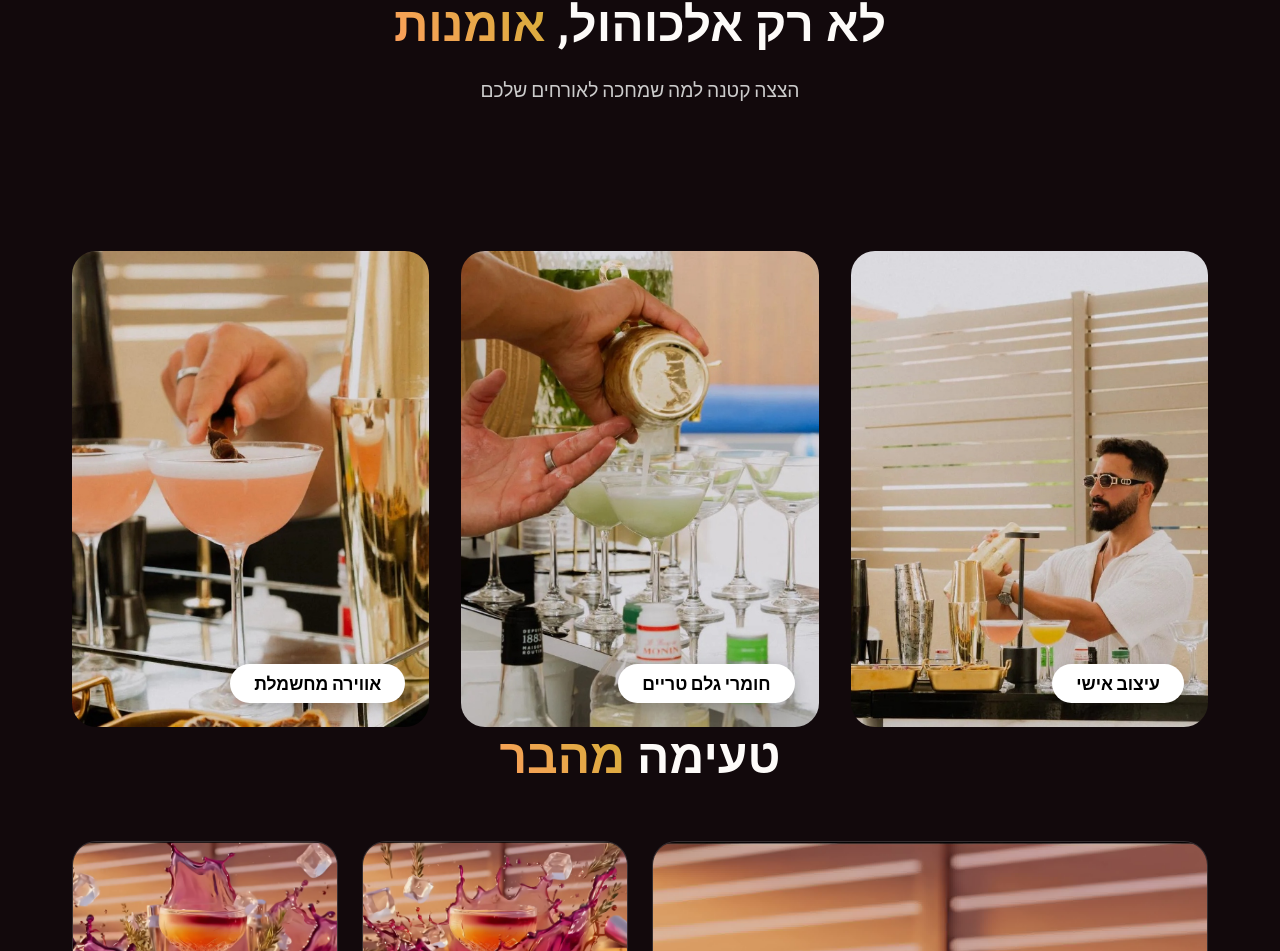
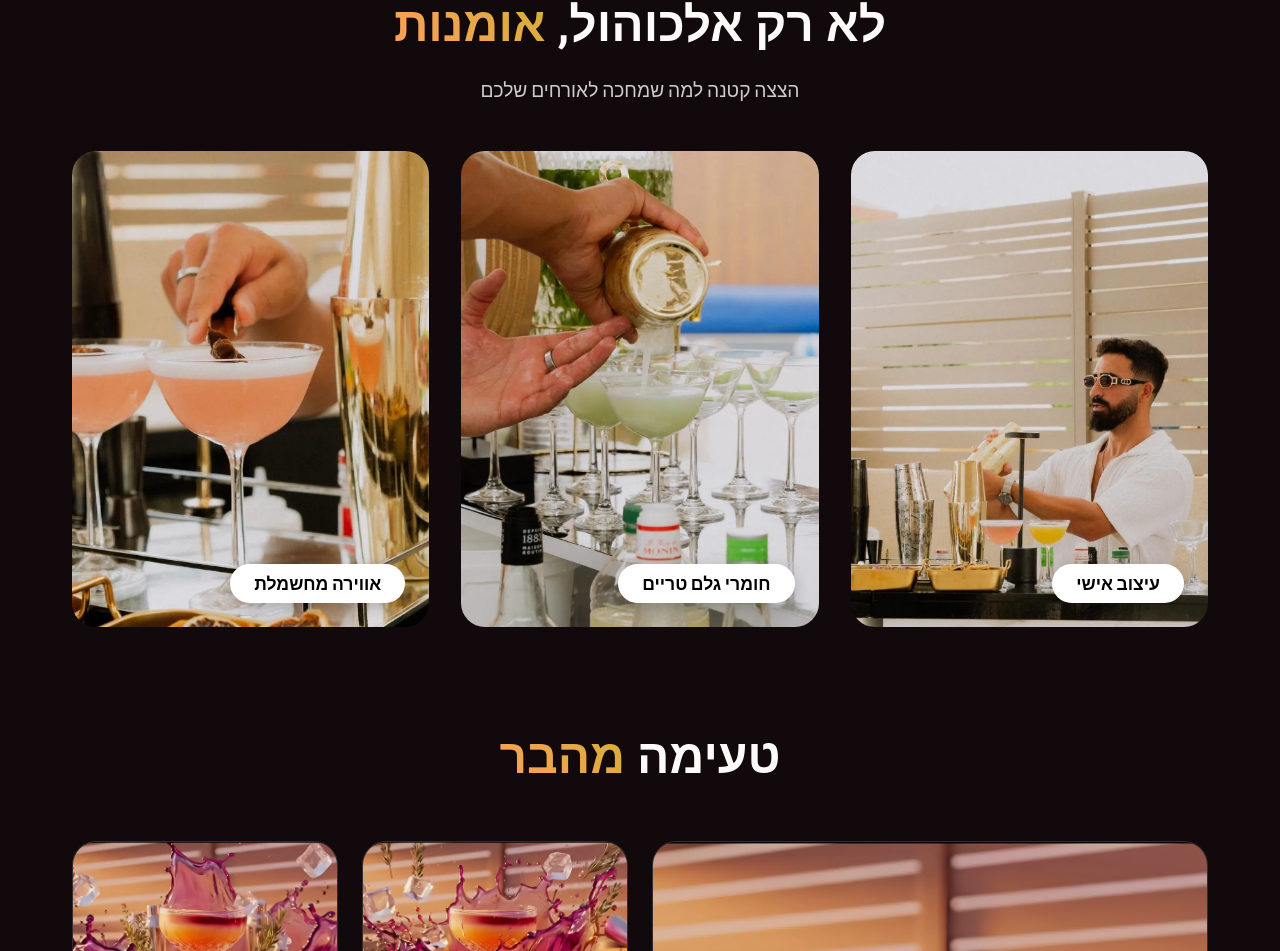
Before and after one commit to yossisossi445-web/sunset-bar, a React (Vite) app: page / in a window 1280 px wide. Shown: the part 5204-6155 px from the top of the page. Built offline with nearby package versions, Linux system fonts and the light colour scheme.

Commit message:
Update Features.jsx

```diff
--- a/src/components/Features.jsx
+++ b/src/components/Features.jsx
@@ -1,15 +1,24 @@
-import React, { useRef } from 'react';
+import React, { useRef, useState } from 'react';
 import gsap from 'gsap';
 import { useGSAP } from '@gsap/react';
 import { ScrollTrigger } from 'gsap/ScrollTrigger';
+
+// חובה לרשום את הפלאגין כדי שהגלילה תעבוד תמיד
+gsap.registerPlugin(ScrollTrigger);
 
 const Features = () => {
   const containerRef = useRef(null);
 
   useGSAP(() => {
-    gsap.from('.feature-card', {
+    // השתמשנו ב-fromTo על "עטיפת" האלמנט כדי למנוע התנגשויות ובאגים בטעינה
+    gsap.fromTo('.feature-wrapper',
+      {
         y: 100,
         opacity: 0,
+      },
+      {
+        y: 0,
+        opacity: 1,
         duration: 1,
         stagger: 0.2,
         ease: 'power3.out',
@@ -17,7 +26,8 @@ const Features = () => {
           trigger: containerRef.current,
           start: 'top 80%',
         }
-    });
+      }
+    );
   }, { scope: containerRef });
 
   const features = [
@@ -32,35 +42,55 @@ const Features = () => {
         לא רק אלכוהול, <span className="text-gradient">אומנות</span>
       </h2>
       <p style={{ textAlign: 'center', marginBottom: '3rem', color: '#ccc', fontSize: '1.2rem' }}>הצצה קטנה למה שמחכה לאורחים שלכם</p>
+
       <div style={{
         display: 'grid',
         gridTemplateColumns: 'repeat(auto-fit, minmax(300px, 1fr))',
         gap: '2rem'
       }}>
         {features.map((feature, idx) => (
-          <div key={idx} className="feature-card" style={{
+          // קריאה לקומפוננטת הכרטיסייה הנפרדת
+          <FeatureCard key={idx} feature={feature} />
+        ))}
+      </div>
+    </section>
+  );
+};
+
+// יצרנו את הכרטיסייה כרכיב נפרד כדי לנהל את ה-Hover בצורה בטוחה בלי התנגשויות
+const FeatureCard = ({ feature }) => {
+  const [isHovered, setIsHovered] = useState(false);
+
+  return (
+    // זו העטיפה ש-GSAP שולט עליה באנימציית הגלילה
+    <div className="feature-wrapper">
+
+      {/* זו הכרטיסייה עצמה שהעכבר שולט עליה ב-Hover */}
+      <div
+        style={{
           position: 'relative',
           borderRadius: '24px',
           overflow: 'hidden',
           aspectRatio: '3/4',
           transition: 'transform 0.4s ease',
-            cursor: 'none'
+          cursor: 'pointer', // שונה מ-none ל-pointer לחוויית משתמש טובה יותר
+          transform: isHovered ? 'translateY(-10px)' : 'translateY(0)'
         }}
-          onMouseEnter={(e) => {
-            e.currentTarget.style.transform = 'translateY(-10px)';
-            e.currentTarget.querySelector('img').style.transform = 'scale(1.05)';
-          }}
-          onMouseLeave={(e) => {
-            e.currentTarget.style.transform = 'translateY(0)';
-            e.currentTarget.querySelector('img').style.transform = 'scale(1)';
-          }}
+        onMouseEnter={() => setIsHovered(true)}
+        onMouseLeave={() => setIsHovered(false)}
       >
-            <img src={feature.img} alt={feature.title} style={{
+        <img
+          src={feature.img}
+          alt={feature.title}
+          style={{
             width: '100%',
             height: '100%',
             objectFit: 'cover',
-              transition: 'transform 0.6s ease'
-            }} />
+            transition: 'transform 0.6s ease',
+            transform: isHovered ? 'scale(1.05)' : 'scale(1)'
+          }}
+        />
+
         <div style={{
           position: 'absolute',
           bottom: '1.5rem',
@@ -76,9 +106,8 @@ const Features = () => {
           {feature.title}
         </div>
       </div>
-        ))}
+
     </div>
-    </section>
   );
 };
 
```
Lines whose indentation alone changed are shown as unchanged.
